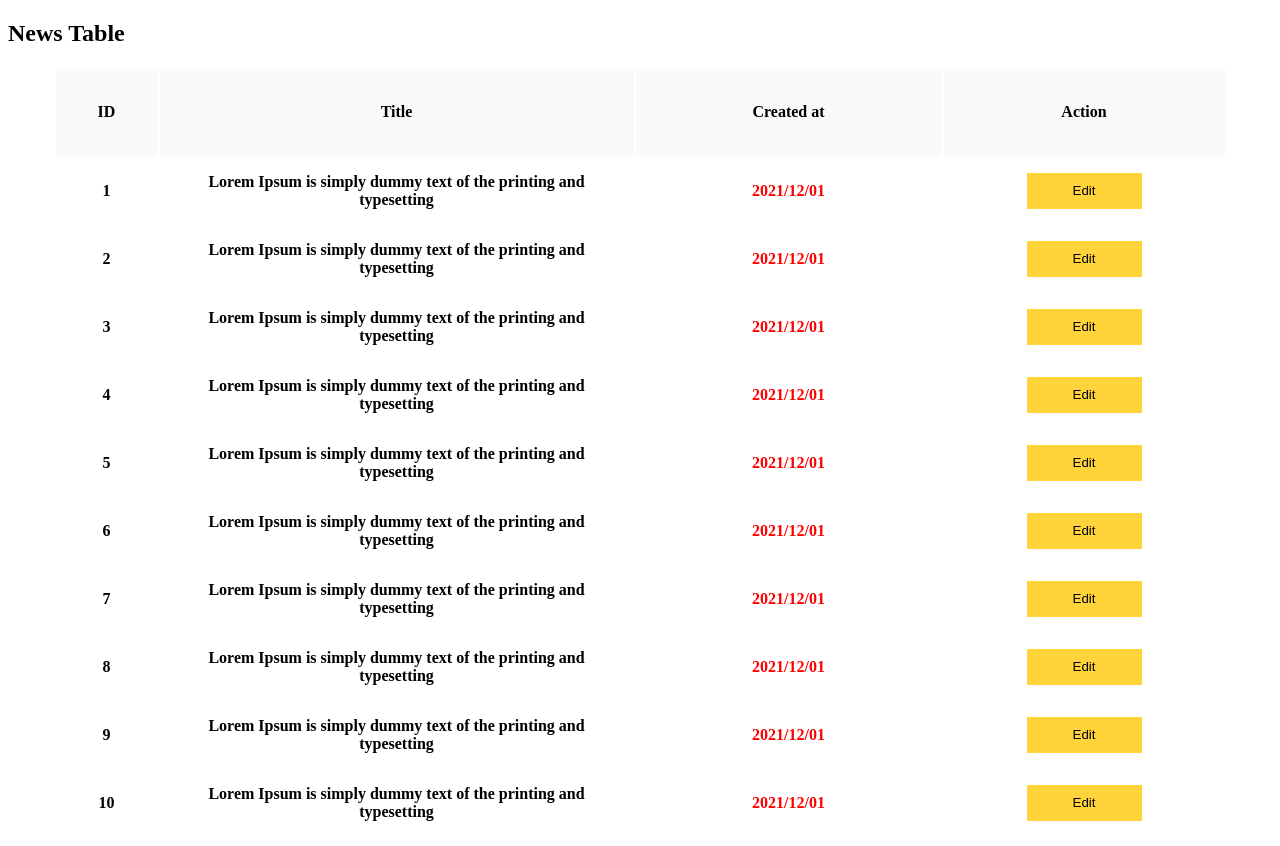
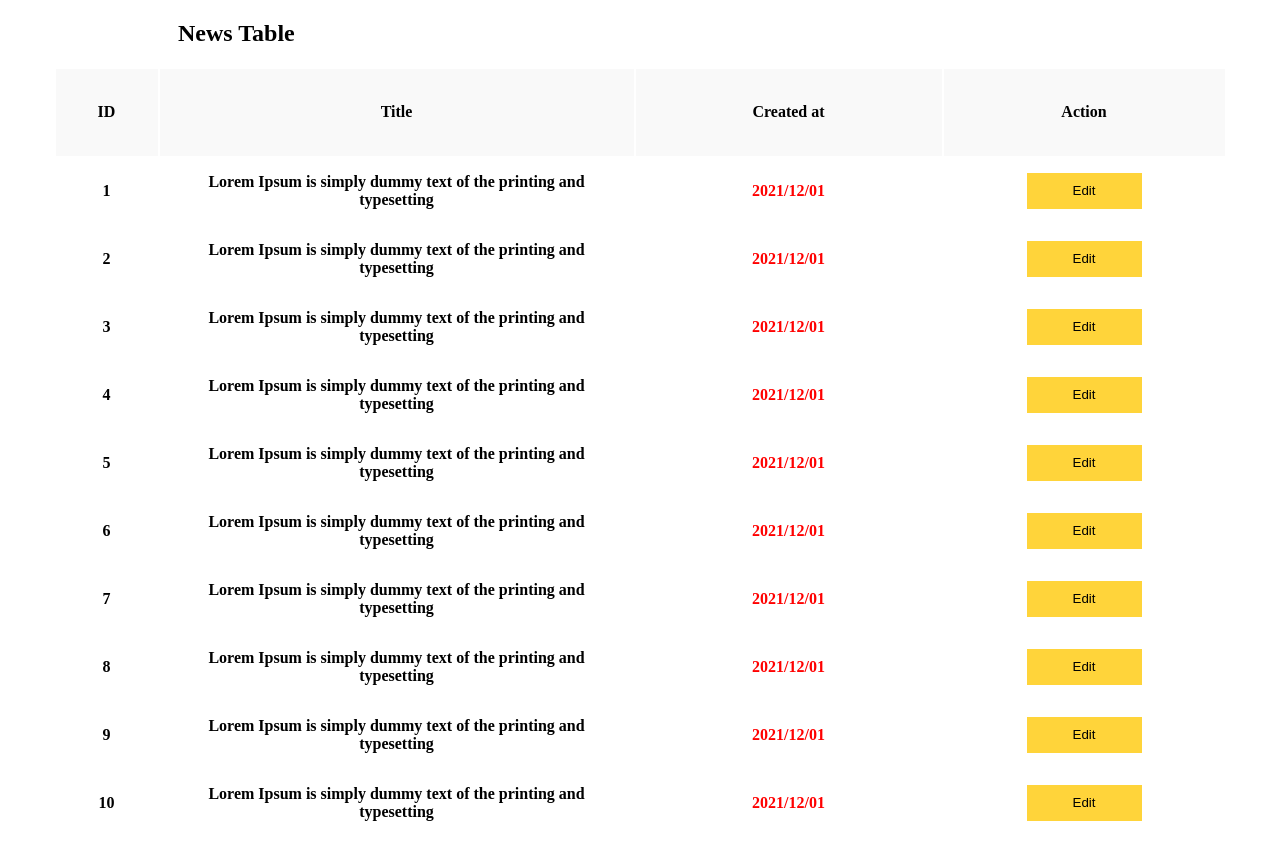
Before and after one commit to giorgi1224/davaleba-68, a plain HTML site: page index.html in a window 1280 px wide. Drawn offline with Linux system fonts and the light colour scheme.

Commit message:
Update style.css

```diff
--- a/style.css
+++ b/style.css
@@ -41,5 +41,9 @@
 }
 
 .table1 {
-    margin: auto
+    margin: auto;
 }
+
+.heading1 {
+    margin-left: 170px;
+}
```
